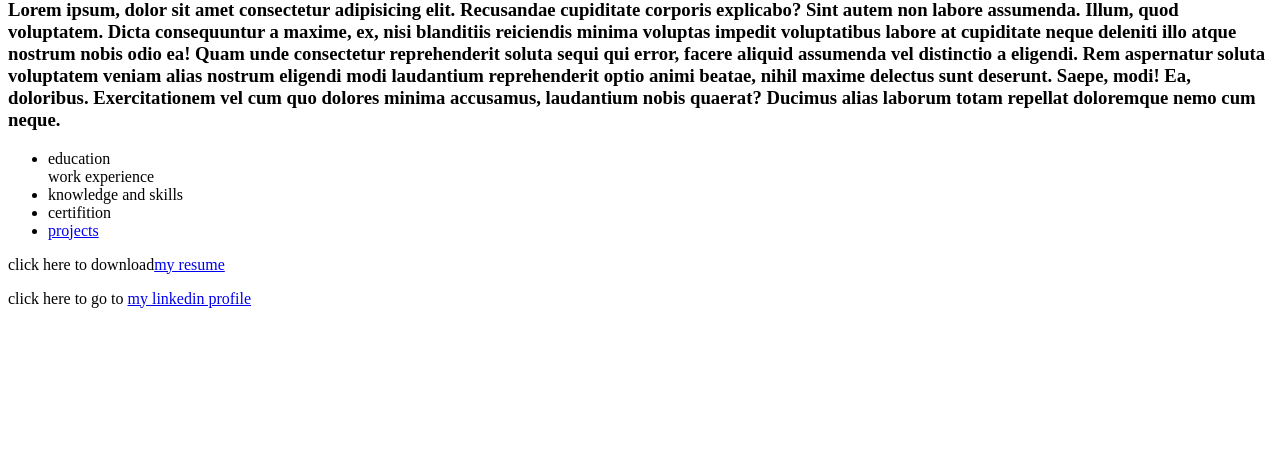
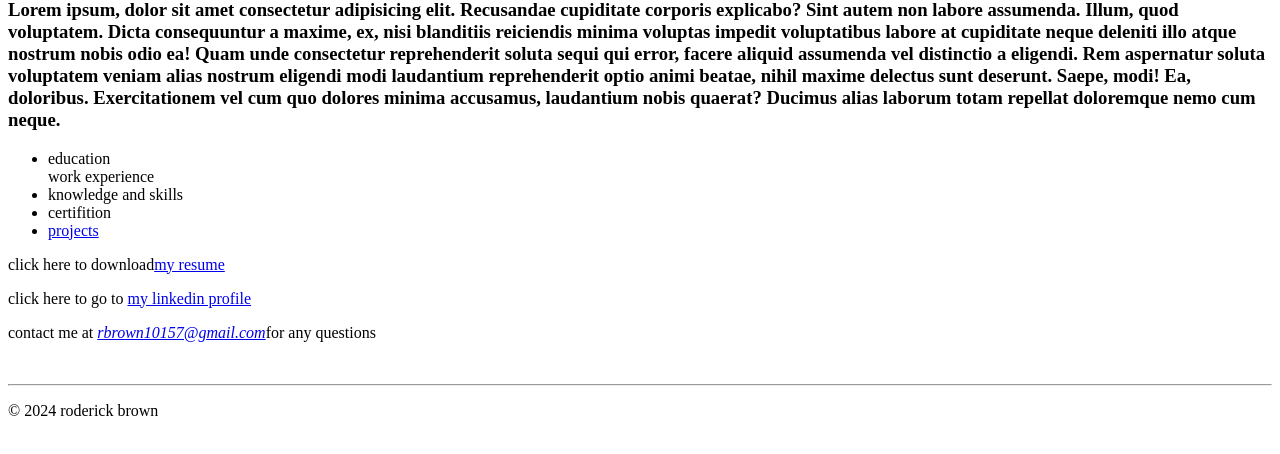
Before and after one commit to Rodbrown7/Rodbrown7.github.io, a plain HTML site: page index1.html in a window 1280 px wide. Shown: the part 240-694 px from the top of the page. Drawn offline with Linux system fonts and the light colour scheme; files whose address does not match are found by name.

Commit message:
index1.html

```diff
--- a/index1.html
+++ b/index1.html
@@ -26,9 +26,13 @@
             </ul>
         </nav>
         <p>click here to download<a href="files/docx.pdf">my resume</a></p>
-        <p>click here to go to <a href="https://www.linkedin.com">my linkedin profile</a></p>
-
-
+        <p>click here to go to <a href="https://www.linkedin.com" target="_blank">my linkedin profile</a></p>
+        <p>contact me at <a href="rbrown10157@gmail.com"><em>rbrown10157@gmail.com</em></a>for any questions</p>
     </main>
+    <br>
+    <hr>
+    <footer>
+        <p>&copy; 2024 roderick brown</p>
+    </footer>
 </body>
 </html>
```
